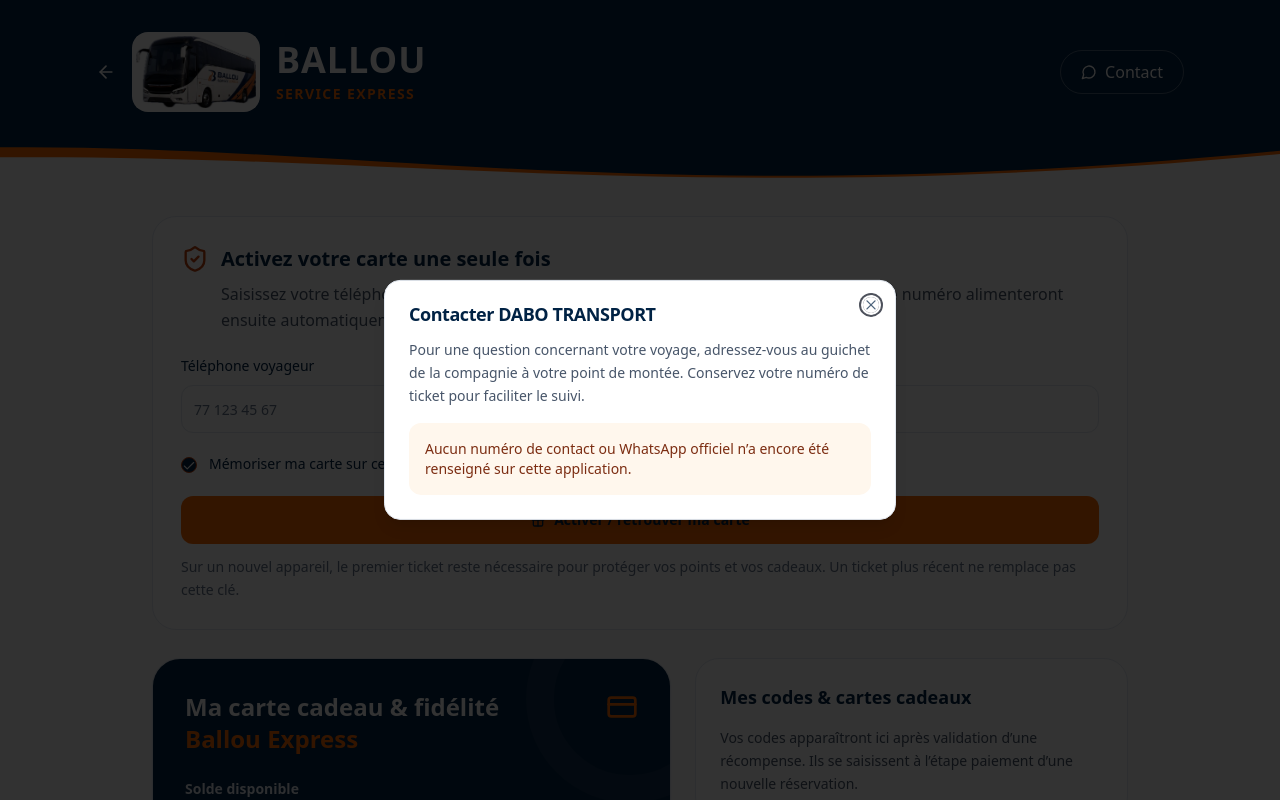
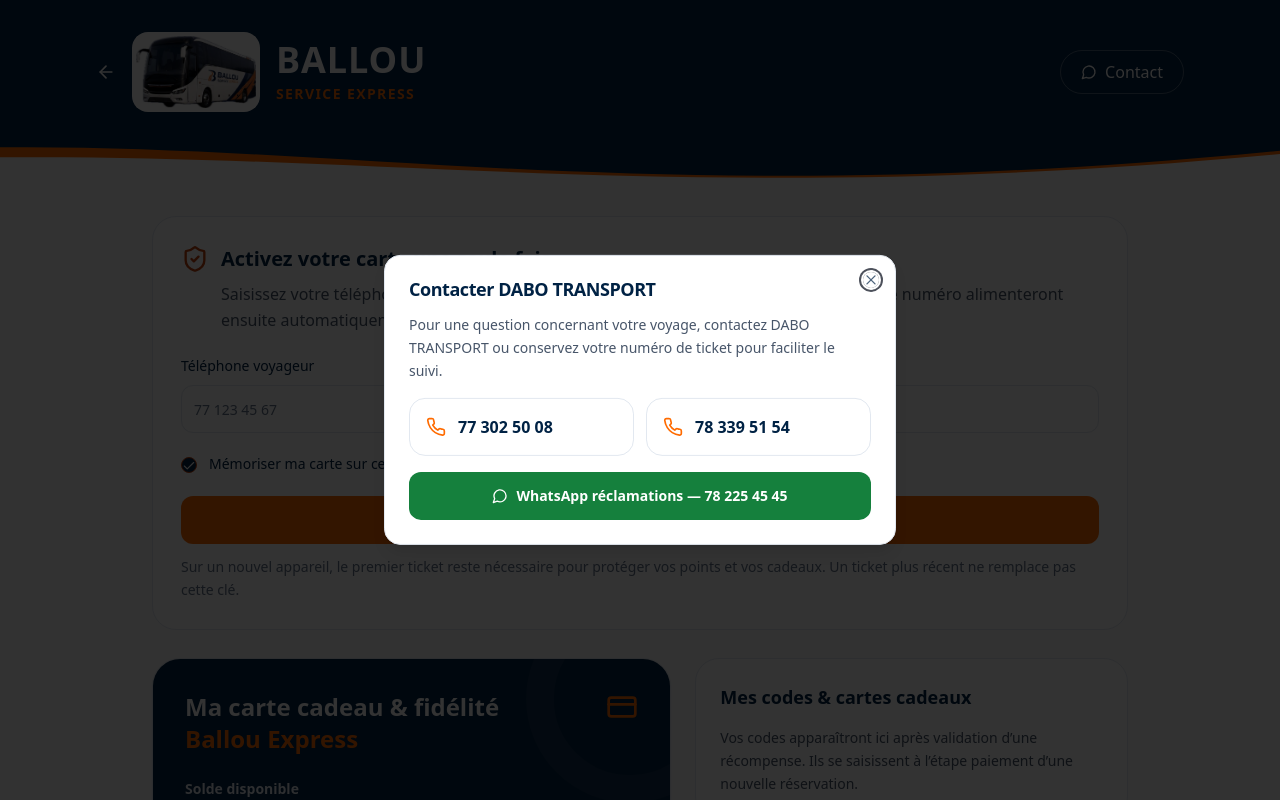
Before and after one commit to kissima99/e-ticket, a React (Vite) app: page /fidelite in a window 1280 px wide. Both pictures are taken after a click on the button "Contact". Shown: the top 800 px of the page. Built offline with nearby package versions, Linux system fonts and the light colour scheme.

Commit message:
Ajouter les contacts DABO et WhatsApp réclamations

```diff
--- a/src/components/TransportHeader.tsx
+++ b/src/components/TransportHeader.tsx
@@ -1,6 +1,6 @@
 import type { ReactNode } from "react";
 import { Link } from "react-router-dom";
-import { ArrowLeft, MessageCircle } from "lucide-react";
+import { ArrowLeft, MessageCircle, Phone } from "lucide-react";
 import { Button } from "@/components/ui/button";
 import { Dialog, DialogContent, DialogHeader, DialogTitle, DialogTrigger } from "@/components/ui/dialog";
 
@@ -26,8 +26,12 @@ export default function TransportHeader({ back = false, children }: { back?: boo
           </DialogTrigger>
           <DialogContent className="rounded-3xl text-brand-navy">
             <DialogHeader><DialogTitle>Contacter DABO TRANSPORT</DialogTitle></DialogHeader>
-            <p className="text-sm leading-relaxed text-slate-600">Pour une question concernant votre voyage, adressez-vous au guichet de la compagnie à votre point de montée. Conservez votre numéro de ticket pour faciliter le suivi.</p>
-            <p className="rounded-xl bg-orange-50 p-4 text-sm text-orange-900">Aucun numéro de contact ou WhatsApp officiel n’a encore été renseigné sur cette application.</p>
+            <p className="text-sm leading-relaxed text-slate-600">Pour une question concernant votre voyage, contactez DABO TRANSPORT ou conservez votre numéro de ticket pour faciliter le suivi.</p>
+            <div className="grid gap-3 sm:grid-cols-2">
+              <a href="tel:+221773025008" className="flex items-center gap-3 rounded-2xl border border-slate-200 bg-white p-4 font-bold text-brand-navy transition-colors hover:border-brand-orange hover:bg-orange-50"><Phone className="h-5 w-5 text-brand-orange" />77 302 50 08</a>
+              <a href="tel:+221783395154" className="flex items-center gap-3 rounded-2xl border border-slate-200 bg-white p-4 font-bold text-brand-navy transition-colors hover:border-brand-orange hover:bg-orange-50"><Phone className="h-5 w-5 text-brand-orange" />78 339 51 54</a>
+            </div>
+            <Button asChild className="h-12 rounded-xl bg-green-700 font-bold text-white hover:bg-green-800"><a href="https://wa.me/221782254545?text=Bonjour%20DABO%20TRANSPORT%2C%20je%20souhaite%20traiter%20une%20r%C3%A9clamation." target="_blank" rel="noopener noreferrer"><MessageCircle /> WhatsApp réclamations — 78 225 45 45</a></Button>
           </DialogContent>
         </Dialog>
       </div>
```
